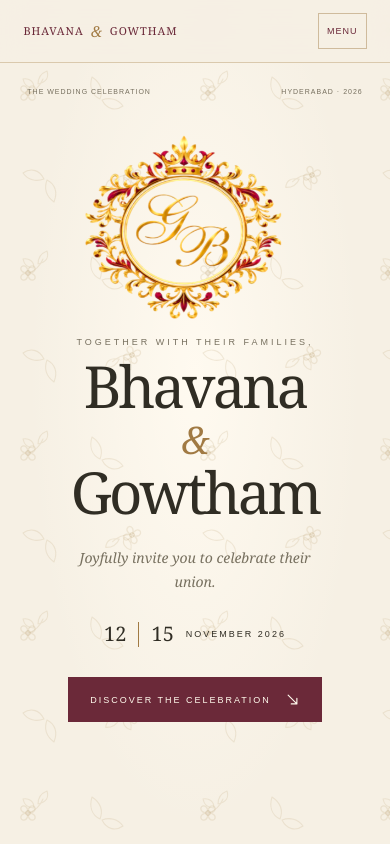
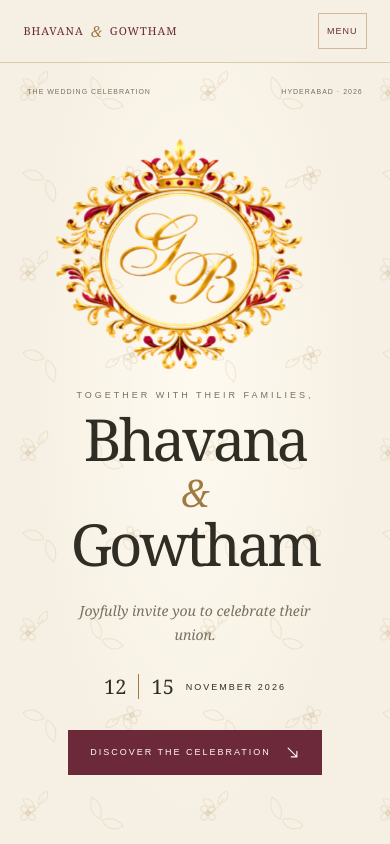
Before and after one commit to prabhavpulipaka/bhavana-gowtham-wedding, a Next.js app: page / in a window 390 px wide. Shown: the top 844 px of the page. Built offline with nearby package versions, Linux system fonts and the light colour scheme.

Commit message:
GB Log fix trail

```diff
--- a/app/globals.css
+++ b/app/globals.css
@@ -322,7 +322,21 @@ body {
   }
 
   .hero-art {
+    width: min(360px, 88vw);
+    height: auto;
+    aspect-ratio: auto;
     margin-top: 25px;
+  }
+
+  .hero-painting {
+    height: auto;
+    overflow: visible;
+  }
+
+  .hero-painting img {
+    height: auto;
+    object-fit: contain;
+    transform: none;
   }
 
   .hero h1 {
```
